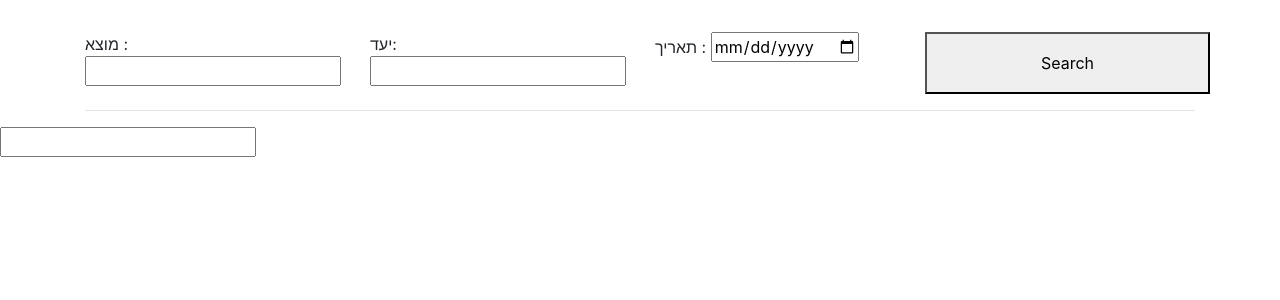
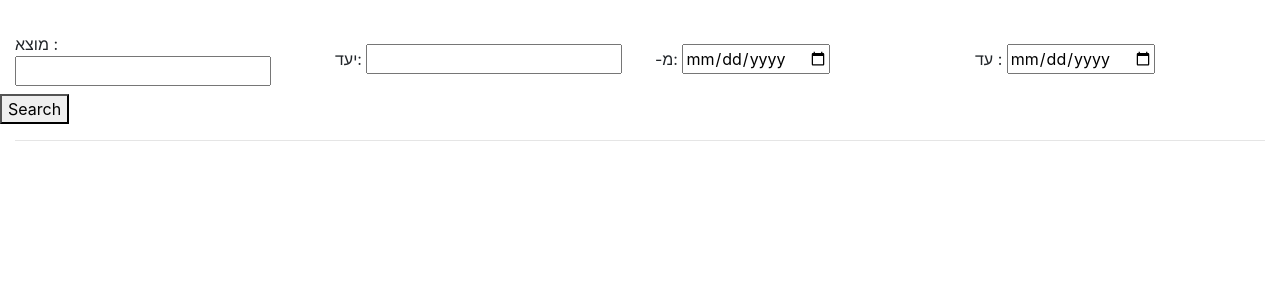
Before and after one commit to yoel7/homework-angular-bus, an Angular app: page / in a window 1280 px wide. Shown: the top 300 px of the page. Built offline with nearby package versions, Linux system fonts and the light colour scheme.

Commit message:
filter Data

```diff
--- a/src/app/Services/data.service.ts
+++ b/src/app/Services/data.service.ts
@@ -7,6 +7,7 @@ import { bustrip } from '../models/bustrip.model';
 })
 export class DataService {
   constructor() {}
+  bustripfilter:bustrip[];
   bustrip2: bustrip[] = [
     {
       date: new Date(2021, 5, 6),
--- a/src/app/app.component.html
+++ b/src/app/app.component.html
@@ -1,9 +1,11 @@
 <app-search (pushArrTrip)="pusArTr($event)"></app-search>
-<app-bus-trip-display *ngFor="let item of btrip" [trip]="item"></app-bus-trip-display>
-<input type="text" list="cars" />
-<datalist id="cars">
+<app-bus-trip-display
+  *ngFor="let item of btrip" [trip]="item"
+></app-bus-trip-display>
+<!-- <input type="text" list="cars" /> --
+< id="cars">
   <option>Volvo</option>
   <option>Saab</option>
   <option>Mercedes</option>
   <option>Audi</option>
-</datalist>
+  <!-- </datalist> -->
--- a/src/app/components/bus-trip-display/bus-trip-display.component.ts
+++ b/src/app/components/bus-trip-display/bus-trip-display.component.ts
@@ -7,7 +7,7 @@ import { bustrip } from 'src/app/models/bustrip.model';
   styleUrls: ['./bus-trip-display.component.css']
 })
 export class BusTripDisplayComponent implements OnInit {
-  @Input() trip:bustrip={};
+  @Input() trip:bustrip;
   constructor() { }
 
   ngOnInit(): void {
--- a/src/app/components/search/search.component.css
+++ b/src/app/components/search/search.component.css
@@ -1,5 +1,7 @@
 
-form button{
+form *{
     /* margin: 15px; */
     /* float: inline-end; */
+    align-content: center;
+
 }
--- a/src/app/components/search/search.component.html
+++ b/src/app/components/search/search.component.html
@@ -1,9 +1,10 @@
-<div style="margin-top: 2em;" class="container">
+<div style="margin-top: 2em;" class="container-fluid">
     <form class="row">
         <label class="col-3">מוצא : <input name="a"  [(ngModel)]="trip.source"  (input)="inputtrip()" /></label>
         <label class="col-3">יעד: <input name="b" [(ngModel)]="trip.dest" (input)="inputtrip()"/></label>
-        <label class="col-3">תאריך : <input name="c" [(ngModel)]="trip.date" type="date" /></label>
-        <button class="col-3 " (click)="createBusTrip()">Search</button>
+        <label class="col-3">-מ: <input name="c" [(ngModel)]="trip.dateA" type="date" /></label>
+        <label class="col-3">עד : <input name="d" [(ngModel)]="trip.dateB" type="date" (input)="inputTime()"/></label>
+        <button  (click)="createBusTrip()">Search</button>
     </form>
   <hr>
 <!-- <div>trip : <br>   {{trip | json}}</div> -->
--- a/src/app/components/search/search.component.ts
+++ b/src/app/components/search/search.component.ts
@@ -13,16 +13,28 @@ export class SearchComponent implements OnInit {
   @Output() pushArrTrip: EventEmitter<Array<object>> = new EventEmitter<Array<object>>();
   data1: bustrip[];
   trip: trip ={
-    source:null,dest:null,date:null
+    source:null,dest:null,dateA:null,dateB:null
   };
   constructor(private databus: DataService) {}
   ngOnInit(): void {}
 
   inputtrip() {
-    this.data1 = this.databus.bustrip2.filter(item => item.source==this.trip.source && item.dest==this.trip.dest)
+    // this.data1 = this.databus.bustrip2.filter(item => item.source==this.trip.source && item.dest==this.trip.dest )
+    this.databus.bustripfilter = this.databus.bustrip2.filter(item => item.source==this.trip.source && item.dest==this.trip.dest)
+
+    }
+    inputTime():void{
+      // debugger;
+      this.trip.dateA=new Date(this.trip.dateA);
+      this.trip.dateB=new Date(this.trip.dateB);
+      this.data1 = this.databus.bustripfilter.filter(item => item.date> this.trip.dateA &&item.date< this.trip.dateB);
+      // console.log(this.data1);
+      // console.log(this.trip,this.trip.dateA.getTime, 'this.trip');
+      // console.log(this.databus.bustripfilter, 'this.databus.bustripfilter',this.databus.bustripfilter[0].date.getTime);
+
     }
   createBusTrip():void {
-    // this.data1 = this.databus.bustrip2.filter(item => item.source==this.trip.source && item.dest==this.trip.dest)
+
     // console.log(this.data1, 'filtered array');
     this.pushArrTrip.emit(this.data1);
       }
--- a/src/app/models/trip.model.ts
+++ b/src/app/models/trip.model.ts
@@ -1,5 +1,6 @@
 export interface trip {
     source: string;
     dest: string;
-    date: Date;
+    dateA: Date;
+    dateB: Date;
 }
```
